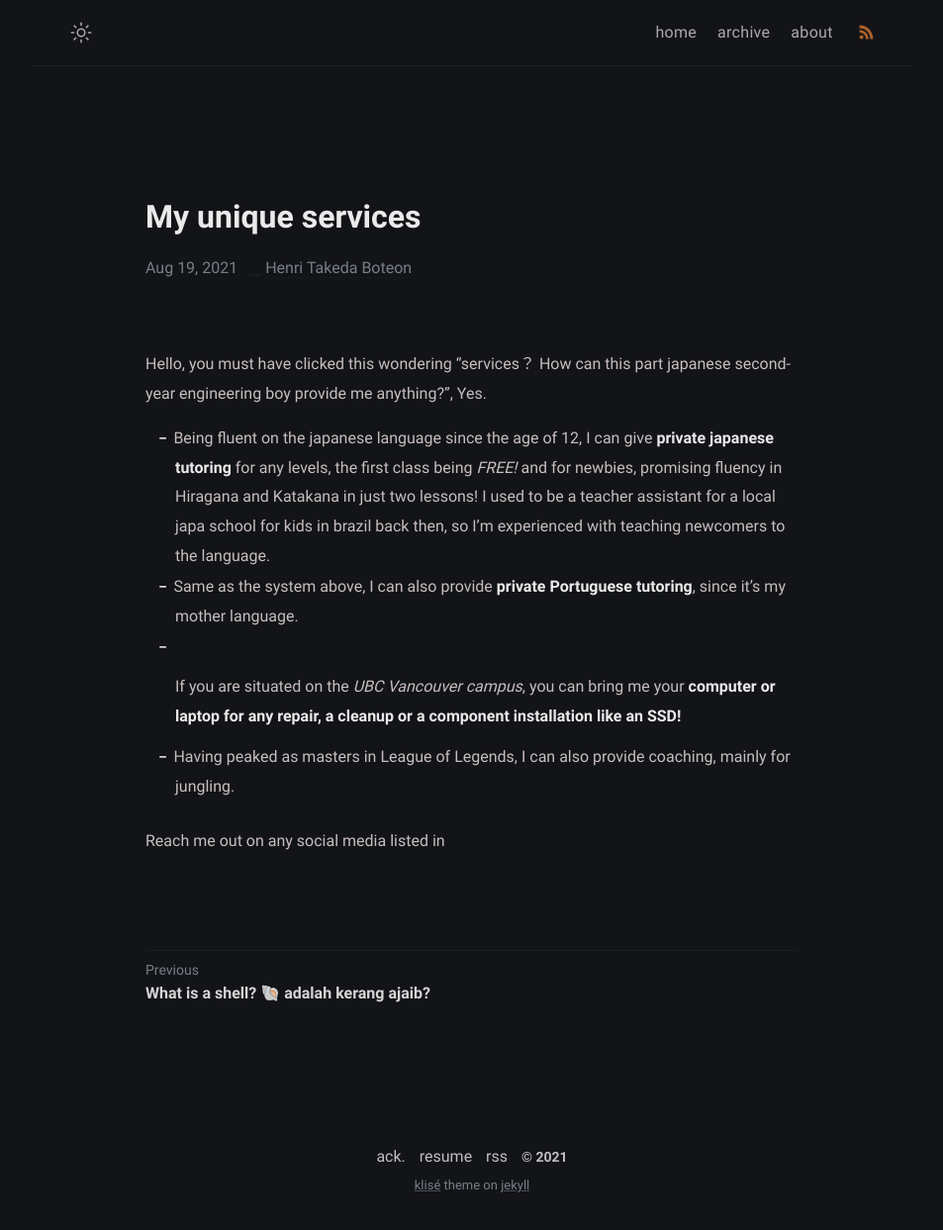
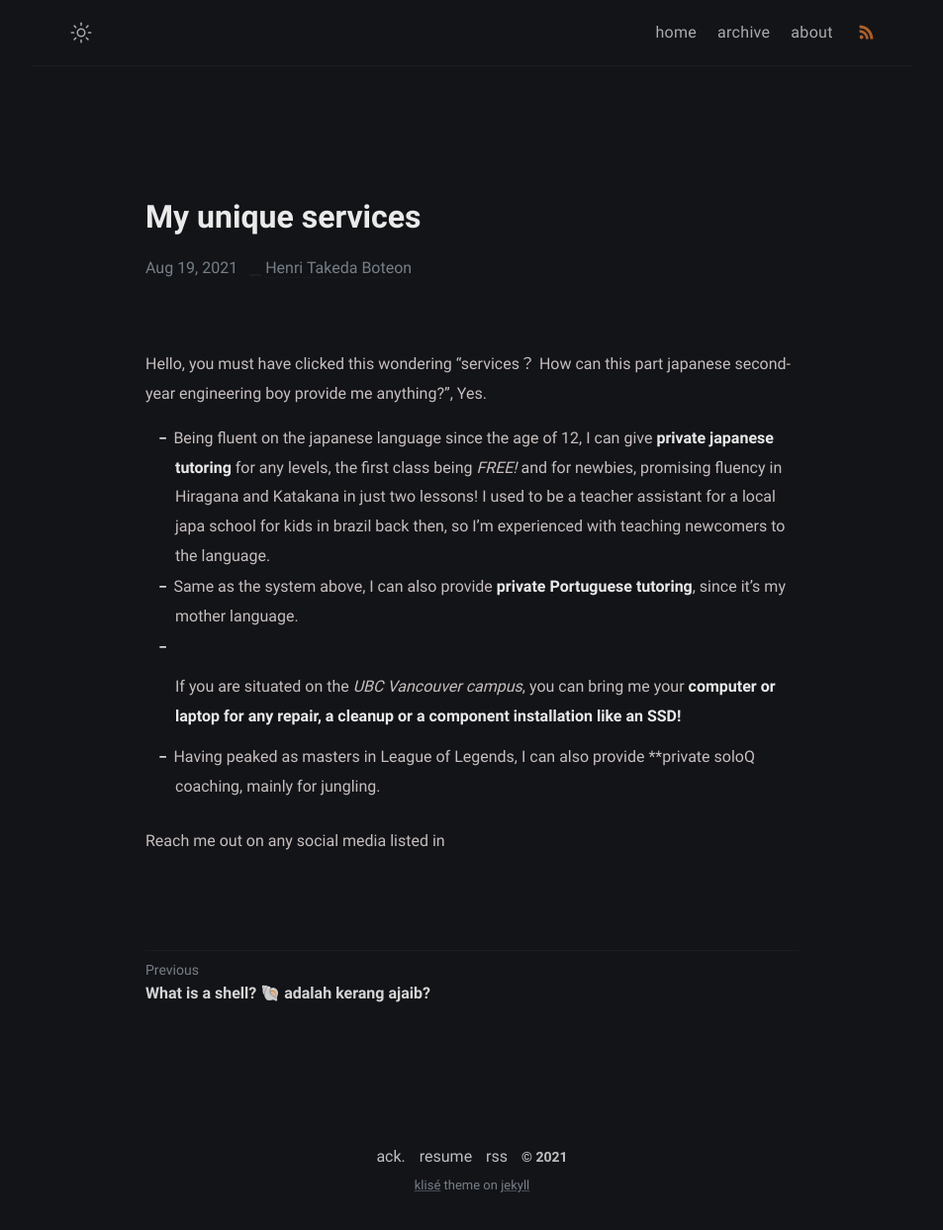
Before and after one commit to Pistachihen/pistachi.github.io, a Jekyll site: the page built from _posts/welcome-to-jekyll/2020-08-29-welcome-to-jekyll.md, in a window 1280 px wide. Shown: the whole page at 99% size, without its empty margins (163-1116 px from the left). Built offline with Jekyll 4.4.1, drawn with Linux system fonts in a browser that asks for light colours.

Commit message:
2020-08-29-welcome-to-jekyll.md: changed

```diff
--- a/_posts/welcome-to-jekyll/2020-08-29-welcome-to-jekyll.md
+++ b/_posts/welcome-to-jekyll/2020-08-29-welcome-to-jekyll.md
@@ -10,7 +10,7 @@ Hello, you must have clicked this wondering "services？ How can this part japan
 - Same as the system above, I can also provide **private Portuguese tutoring**, since it's my mother language.
 - If you are situated on the *UBC Vancouver campus*, you can bring me your **computer or laptop for any repair, a cleanup or a component installation like an SSD!**
 
-- Having peaked as masters in League of Legends, I can also provide coaching, mainly for jungling.
+- Having peaked as masters in League of Legends, I can also provide **private soloQ coaching, mainly for jungling.
 
 
 
```
